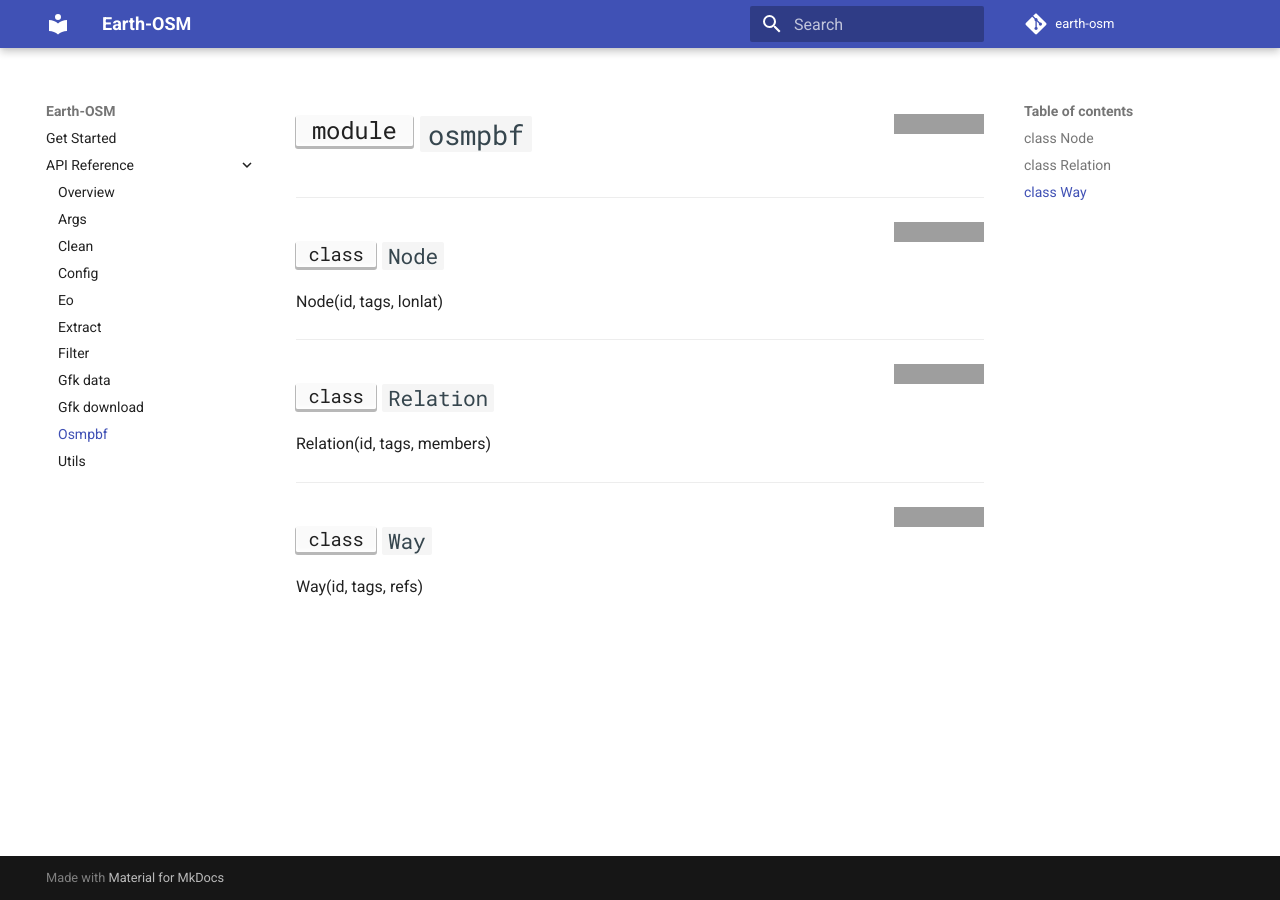
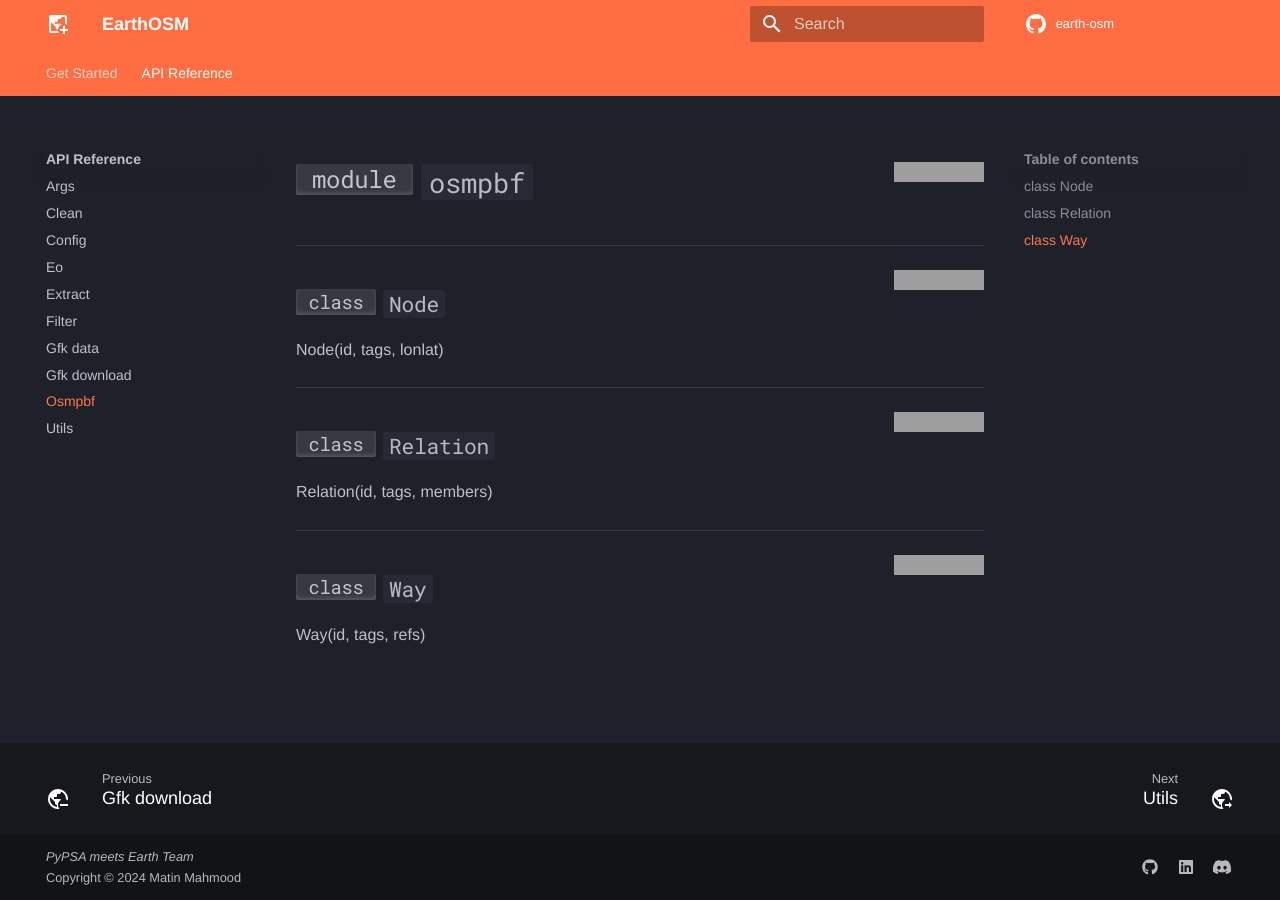
Before and after one commit to pypsa-meets-earth/earth-osm, an MkDocs documentation site: the page built from docs/api-docs/osmpbf.md, in a window 1280 px wide. Built offline with MkDocs 1.6.1 and Material for MkDocs 9.7.7, drawn with Linux system fonts in a browser that asks for light colours; comment, search, counter and statistics services are not loaded; grey boxes are pictures that could not be loaded.

Commit message:
update docs

```diff
--- a/mkdocs.yml
+++ b/mkdocs.yml
@@ -1,10 +1,63 @@
-site_name: Earth-OSM
+site_name: EarthOSM
 repo_url: https://github.com/pypsa-meets-earth/earth-osm
 repo_name: earth-osm
 site_description: OpenStreetMap data extraction
-site_author: Matin Mahmood
+site_author: PyPSA meets Earth
+copyright:
+  '<span>
+    <i> PyPSA meets Earth Team </i>
+    <br>
+    Copyright &copy;
+    <script>document.write(new Date().getFullYear())</script>
+    <a href="https://mnm-matin.github.io/">Matin Mahmood</a>
+  </span>'
 
-theme: material
 plugins:
   - search
   - awesome-pages
+  - mkdocstrings:
+      default_handler: python
+      handlers:
+        python:
+          setup_commands:
+            - import os
+            - import sys
+            - sys.path.insert(0, os.path.abspath('.'))
+
+markdown_extensions:
+  - markdown_include.include
+
+
+theme:
+  name: material
+  icon:
+    logo: material/earth-box-plus
+    next: material/earth-arrow-right
+    previous: material/earth-minus
+    repo: material/github
+  favicon: material/earth-box-plus
+
+  font:
+    text: Arimo
+    code: Roboto Mono
+  palette:
+    scheme: slate
+    primary: deep orange
+    accent: indigo
+  features:
+    - navigation.indexes
+    - navigation.tabs
+    - navigation.instant
+    - navigation.footer
+    - navigation.top
+    - header.autohide
+
+extra:
+  social:
+    - icon: fontawesome/brands/github
+      link: https://github.com/pypsa-meets-earth/earth-osm
+    - icon: fontawesome/brands/linkedin
+      link: https://www.linkedin.com/in/matin-mahmood
+    - icon: fontawesome/brands/discord
+      link: https://discord.gg/reAx9Ed8Xq
+  generator: false
--- a/requirements-docs.txt
+++ b/requirements-docs.txt
@@ -2,3 +2,5 @@ lazydocs
 mkdocs
 mkdocs-material
 mkdocs-awesome-pages-plugin
+mkdocstrings[python]
+markdown-include
```
Also changed, not shown: docs/index.md (+1 -3 lines).
